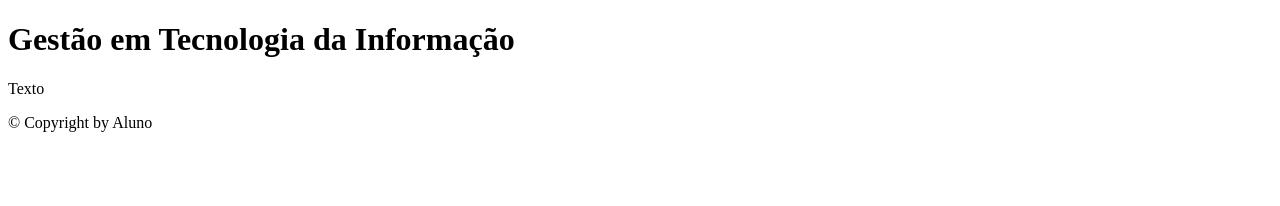
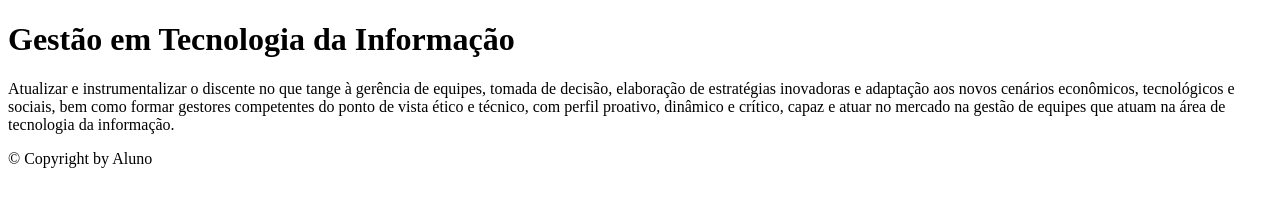
Before and after one commit to BeatrizGomesCosta/Aula07_08, a plain HTML site: page GTI.html in a window 1280 px wide. Drawn offline with Linux system fonts and the light colour scheme.

Commit message:
Update GTI.html

```diff
--- a/GTI.html
+++ b/GTI.html
@@ -24,7 +24,7 @@
 				<h1>Gestão em Tecnologia da Informação</h1>
 			</header>
 			<p>
-				Texto
+				Atualizar e instrumentalizar o discente no que tange à gerência de equipes, tomada de decisão, elaboração de estratégias inovadoras e adaptação aos novos cenários econômicos, tecnológicos e sociais, bem como formar gestores competentes do ponto de vista ético e técnico, com perfil proativo, dinâmico e crítico, capaz e atuar no mercado na gestão de equipes que atuam na área de tecnologia da informação.
 			</p>
 
 			<div>
```
